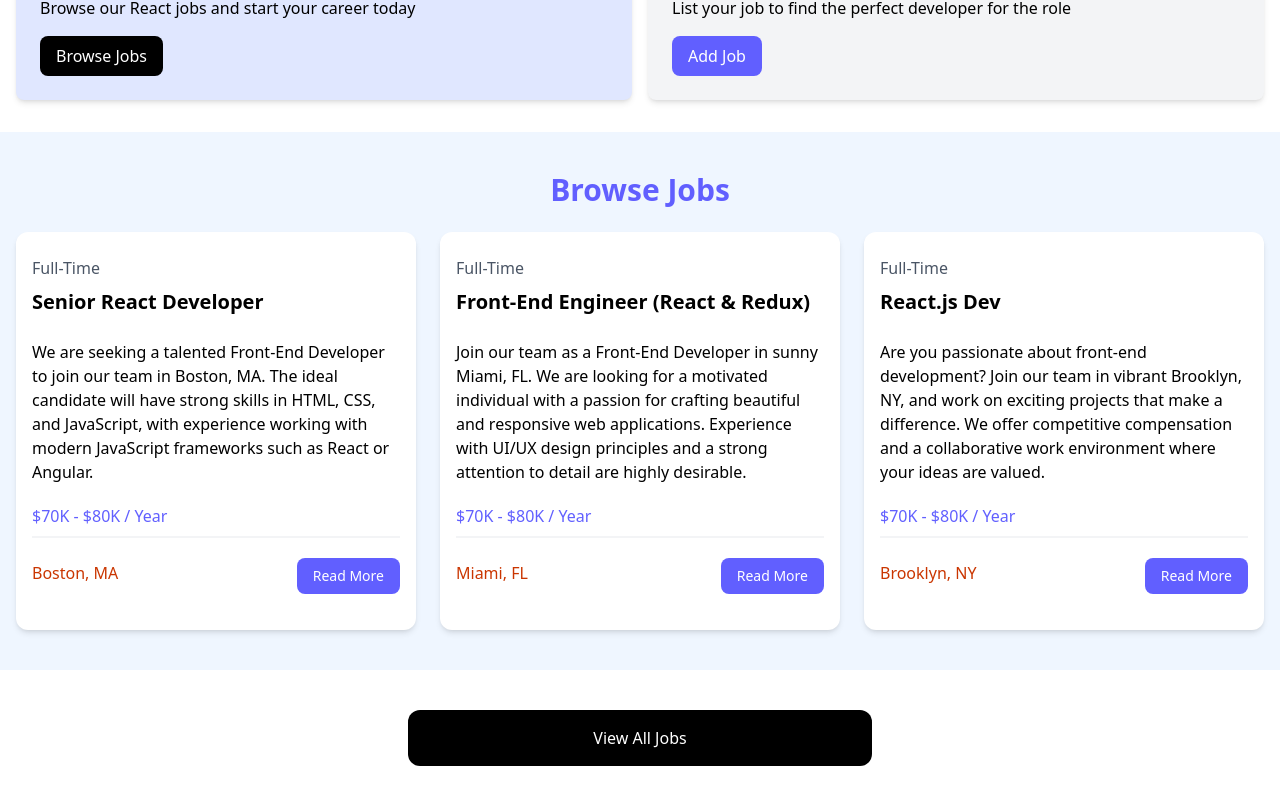
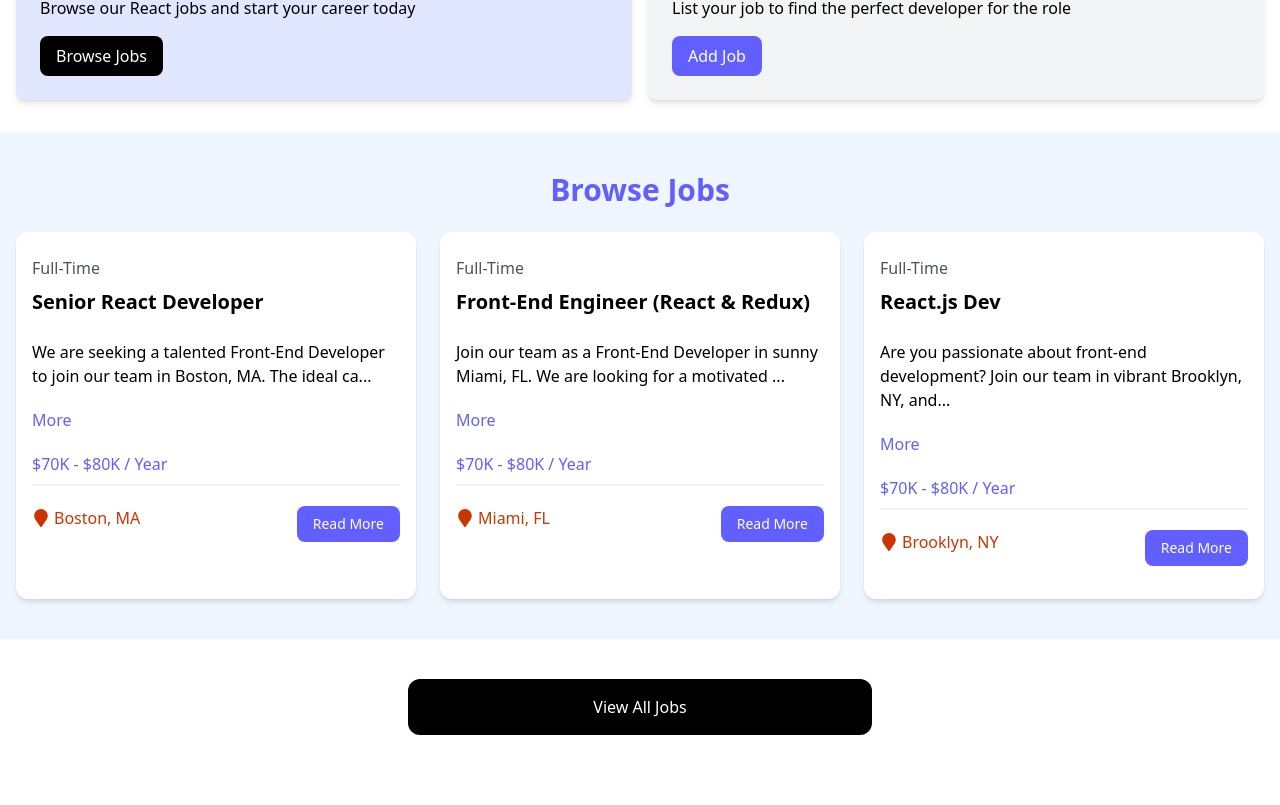
Before and after one commit to Meshgenerali/react-job-listings, a React (Vite) app: page / in a window 1280 px wide. Shown: the part 477-1282 px from the top of the page. After the commit the page ends 1252 px from the top, so only its background shows below. Built offline with nearby package versions, Linux system fonts and the light colour scheme.

Commit message:
View all jobs component and useState

```diff
--- a/package.json
+++ b/package.json
@@ -13,6 +13,7 @@
     "@tailwindcss/vite": "^4.1.11",
     "react": "^19.1.0",
     "react-dom": "^19.1.0",
+    "react-icons": "^5.5.0",
     "tailwindcss": "^4.1.11"
   },
   "devDependencies": {
--- a/src/App.jsx
+++ b/src/App.jsx
@@ -2,6 +2,7 @@ import Navbar from "./components/Navbar";
 import Hero from "./components/Hero";
 import HomeCard from "./components/HomeCard";
 import JobListings from "./components/JobListings";
+import ViewAllJobs from "./components/ViewAllJobs";
 
 const App = () => {
   return (
@@ -10,15 +11,7 @@ const App = () => {
       <Hero />
       <HomeCard />
       <JobListings />
-
-      <section className="m-auto max-w-lg my-10 px-6">
-        <a
-          href="jobs.html"
-          className="block bg-black text-white text-center py-4 px-6 rounded-xl hover:bg-gray-700"
-        >
-          View All Jobs
-        </a>
-      </section>
+      <ViewAllJobs />
     </>
   );
 };
--- a/src/components/JobListing.jsx
+++ b/src/components/JobListing.jsx
@@ -1,4 +1,13 @@
+import { useState } from "react";
+import { FaMapMarker } from "react-icons/fa";
 function JobListing({ job }) {
+  const [showFullDescription, setShowFullDescription] = useState(false);
+
+  let description = job.description;
+
+  if (!showFullDescription) {
+    description = description.substring(0, 90) + "...";
+  }
   return (
     <div className="bg-white rounded-xl shadow-md relative">
       <div className="p-4">
@@ -7,7 +16,13 @@ function JobListing({ job }) {
           <h3 className="text-xl font-bold">{job.title}</h3>
         </div>
 
-        <div className="mb-5">{job.description}</div>
+        <div className="mb-5">{description}</div>
+        <button
+          onClick={() => setShowFullDescription((prevState) => !prevState)}
+          className="text-indigo-500 mb-5 hover:text-indigo-600"
+        >
+          {showFullDescription ? "Less" : "More"}
+        </button>
 
         <h3 className="text-indigo-500 mb-2">{job.salary} / Year</h3>
 
@@ -15,7 +30,7 @@ function JobListing({ job }) {
 
         <div className="flex flex-col lg:flex-row justify-between mb-4">
           <div className="text-orange-700 mb-3">
-            <i className="fa-solid fa-location-dot text-lg"></i>
+            <FaMapMarker className="inline text-lg mb-1 mr-1" />
             {job.location}
           </div>
           <a
--- a/src/components/JobListings.jsx
+++ b/src/components/JobListings.jsx
@@ -2,6 +2,7 @@ import jobs from "../jobs.json";
 import JobListing from "./JobListing";
 const JobListings = () => {
   const recentJobs = jobs.slice(0, 3);
+
   return (
     <>
       <section className="bg-blue-50 px-4 py-10">
--- /dev/null
+++ b/src/components/ViewAllJobs.jsx
@@ -0,0 +1,14 @@
+const ViewAllJobs = () => {
+  return (
+    <section className="m-auto max-w-lg my-10 px-6">
+      <a
+        href="jobs.html"
+        className="block bg-black text-white text-center py-4 px-6 rounded-xl hover:bg-gray-700"
+      >
+        View All Jobs
+      </a>
+    </section>
+  );
+};
+
+export default ViewAllJobs;
```
Also changed, not shown: 1 other file (tests, documents, lock files or other folders).
